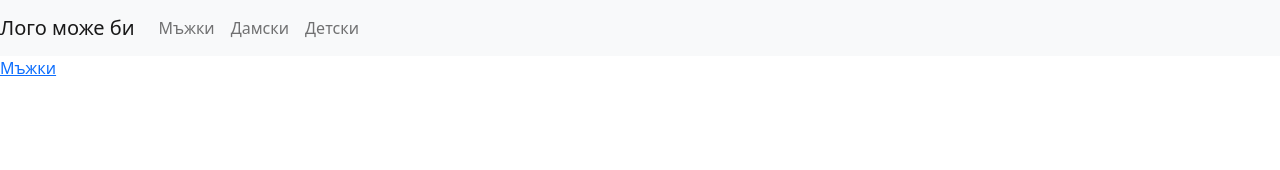
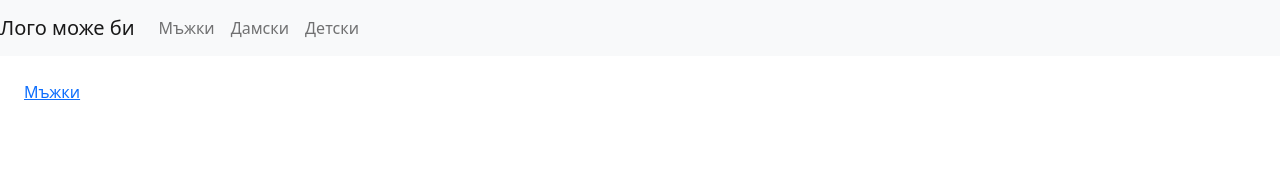
Before and after one commit to StilianKaridov/Online-Shop, a React (Create React App) app: page / in a window 1280 px wide. Shown: the top 170 px of the page. Built offline with nearby package versions, Linux system fonts and the light colour scheme.

Commit message:
Added margin and padding between navbar and main content

```diff
--- a/src/App.js
+++ b/src/App.js
@@ -16,7 +16,7 @@ function App() {
       </NavBar>
       {/* Ще трябва да го променим в процеса най-вероятно. Tова е да държи footer долу */}
       <div className='flex-wrapper min-vh-100 d-flex flex-column justify-content-between'>
-        <main>
+        <main className='m-2 p-3'>
           {/* //Да се пробвам да ги сложа в футъра */}
           <Routes >
             <Route path='/products/muje' element={<Men />} />
```
